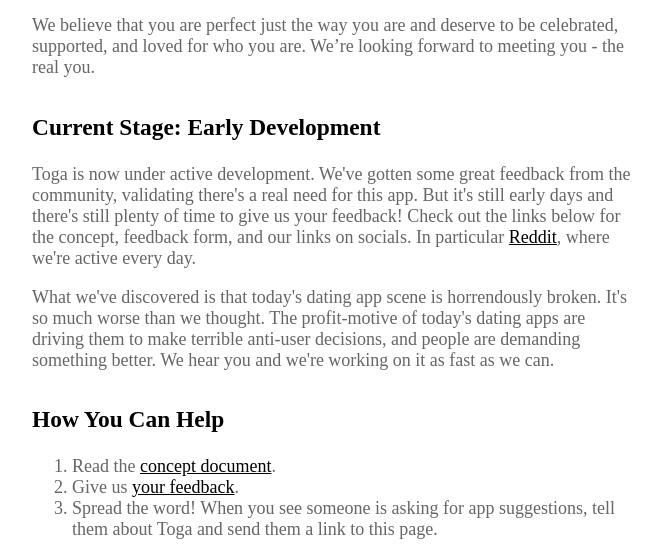
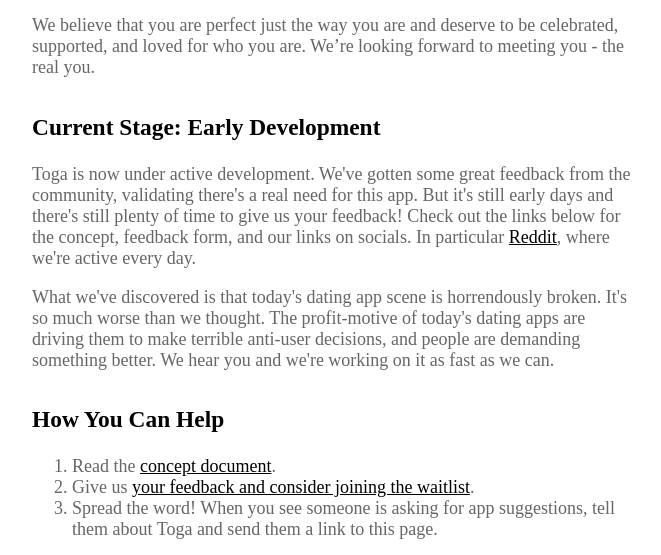
Before and after one commit to nickelcitymario/toga.social, a plain HTML site: page index.html in a window 1280 px wide. Shown: the part 617-1172 px from the top of the page, without its empty margins (308-969 px from the left). Drawn offline with Linux system fonts and the light colour scheme; a web font is replaced by a local one.

Commit message:
Update index.html - adding "consider joining the waitlist"

```diff
--- a/index.html
+++ b/index.html
@@ -64,7 +64,7 @@
 		<h3>How You Can Help</h3>
 		<ol>
 			<li>Read the <a href="https://docs.google.com/document/d/1ba4HZcdOn31lsmH_t9ex-YzTB2DbqkOTdyd-Kb8gXRo/edit?usp=sharing">concept document</a>.</li>
-			<li>Give us <a href="https://forms.gle/kk26eUwBXYbezgms9">your feedback</a>.</li>
+			<li>Give us <a href="https://forms.gle/kk26eUwBXYbezgms9">your feedback and consider joining the waitlist</a>.</li>
 			<li>Spread the word! When you see someone is asking for app suggestions, tell them about Toga and send them a link to this page.</li>
 		</ol>
 		<p>With love,</p>
```
